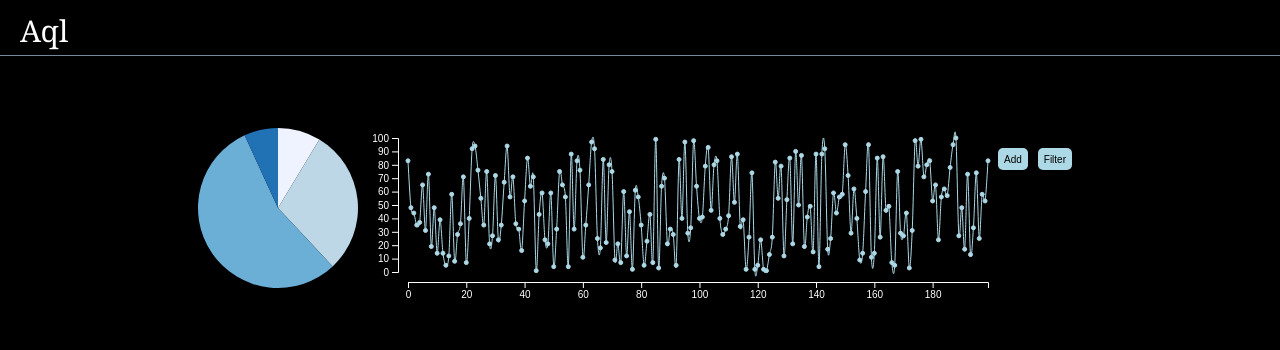
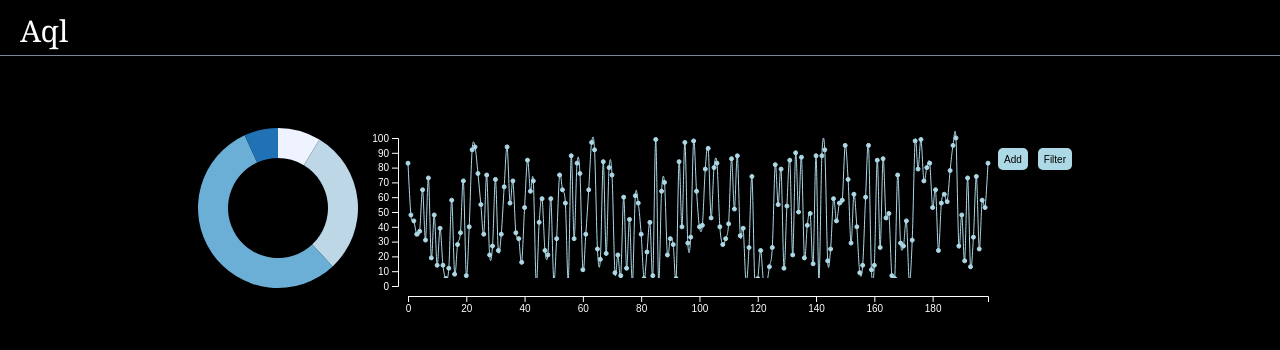
Before and after one commit to casesimmons/aql-reaqtl2, a React (Create React App) app: page / in a window 1280 px wide. Shown: the top 350 px of the page. Built offline with nearby package versions, Linux system fonts and the light colour scheme; a web font is replaced by a local one.

Commit message:
(update) pieChart text

```diff
--- a/src/App.css
+++ b/src/App.css
@@ -76,6 +76,15 @@ p {
   font-size: 12px;
 }
 
+span {
+  margin: 20px;
+}
+
+.label {
+  display: inline-block;
+  width: 120px;
+}
+
 /* svg {
   overflow: visible;
   width: 800px;
--- a/src/App.js
+++ b/src/App.js
@@ -33,9 +33,9 @@ function App() {
         <div id="graphs">
           <PieChart
             data={data}
-            width={150}
-            height={150}
-            innerRadius={0}
+            width={200}
+            height={200}
+            innerRadius={50}
             outerRadius={80}
           />
           <LineChartZoom />
--- a/src/pieChart.js
+++ b/src/pieChart.js
@@ -43,8 +43,9 @@ const Pie = (props) => {
       .attr('text-anchor', 'middle')
       .attr('alignment-baseline', 'middle')
       .attr('transform', (d) => `translate(${createArc.centroid(d)})`)
-      .style('fill', 'white')
-      .style('font-size', 6)
+      .style('fill', 'black')
+      .style('font-size', '10')
+      .style('text-align', 'center')
       .text((d) => format(d.value));
   }, [props.data]);
 
```
